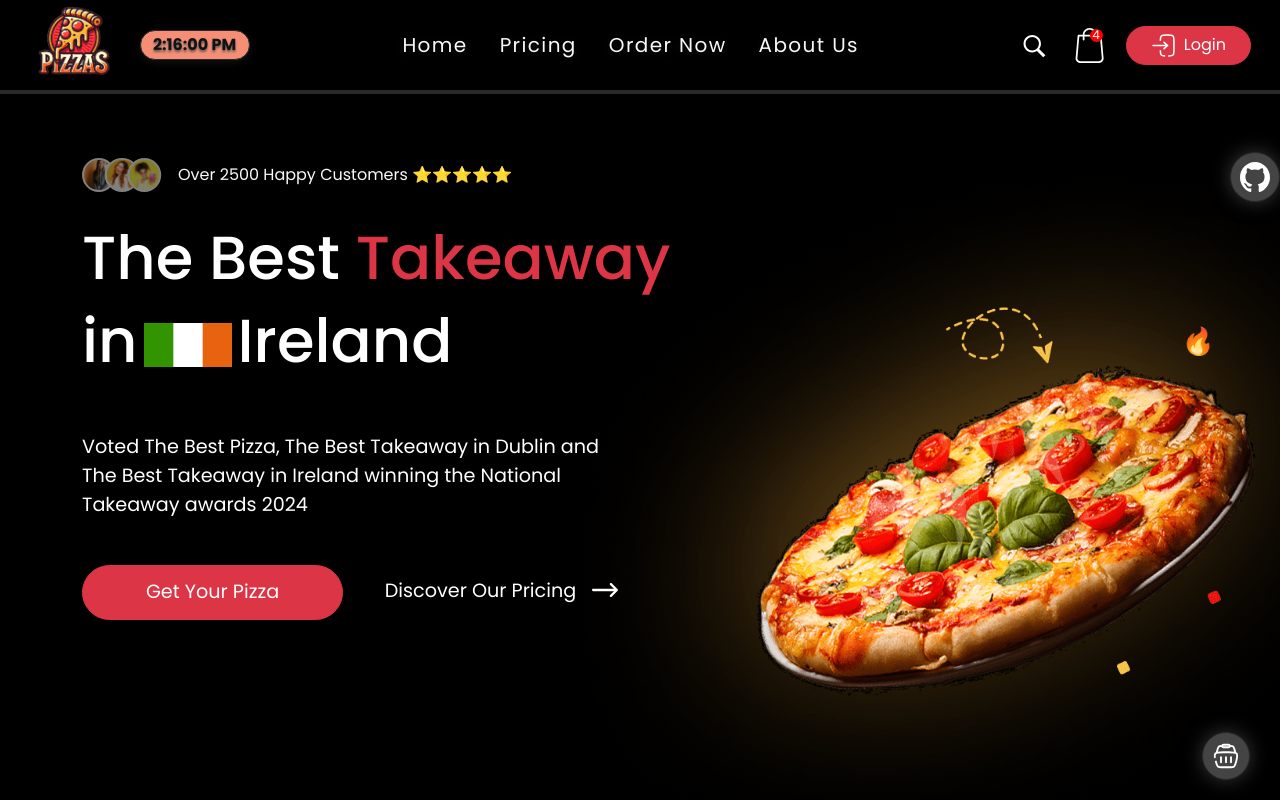
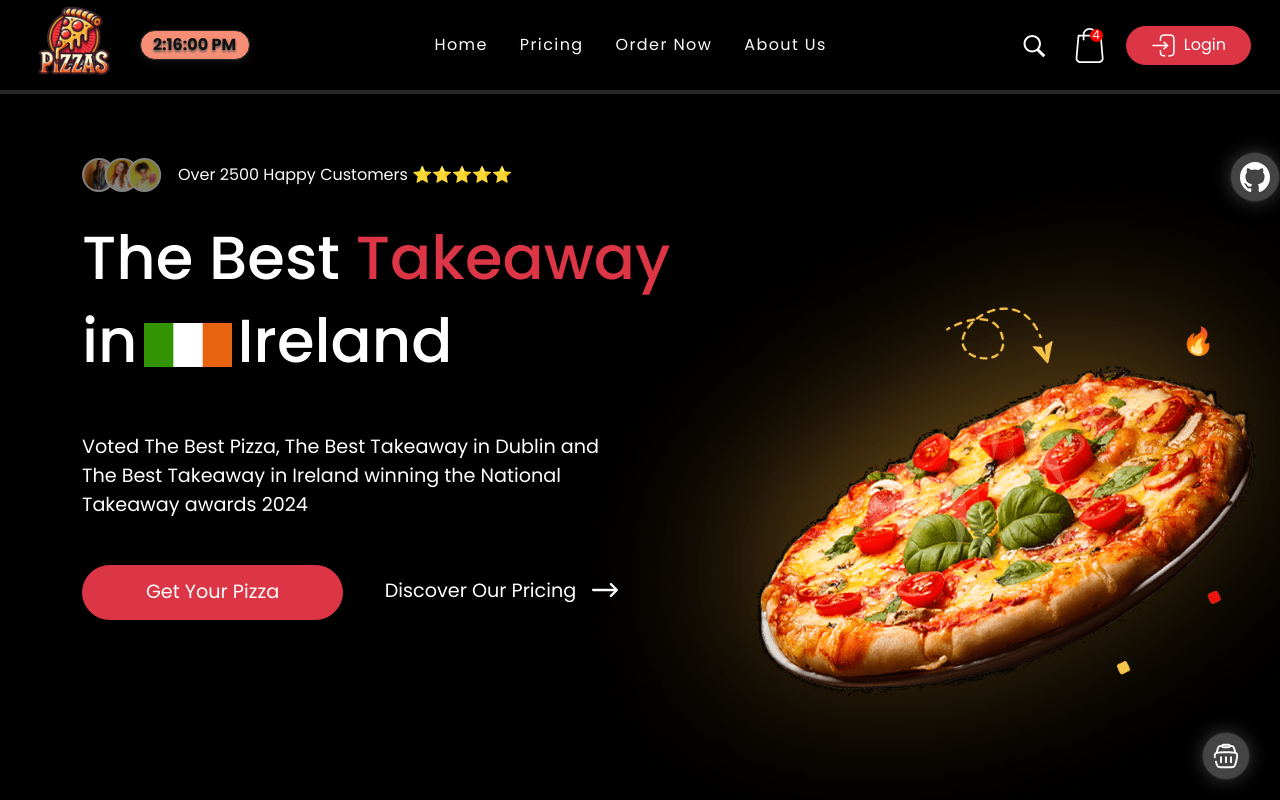
Before and after one commit to thedividedorange/Project-Pizza-Shop, a React (Create React App) app: page / in a window 1280 px wide. Shown: the top 800 px of the page. Built offline with nearby package versions, Linux system fonts and the light colour scheme.

Commit message:
fix: navbar font size

```diff
--- a/src/components/Navbar/NavigationLinks/NavigationLinks.js
+++ b/src/components/Navbar/NavigationLinks/NavigationLinks.js
@@ -20,7 +20,7 @@ export default function NavigationLinks() {
     <>
       <ul
         id="navDesktop"
-        className=" d-flex flex-row text-light list-unstyled gap-3 mb-0 fs-5"
+        className=" d-flex flex-row text-light list-unstyled gap-3 mb-0 fs-6"
       >
         <li className="p-2 flex-grow-1 flex-shrink-1">
           <Link
```
